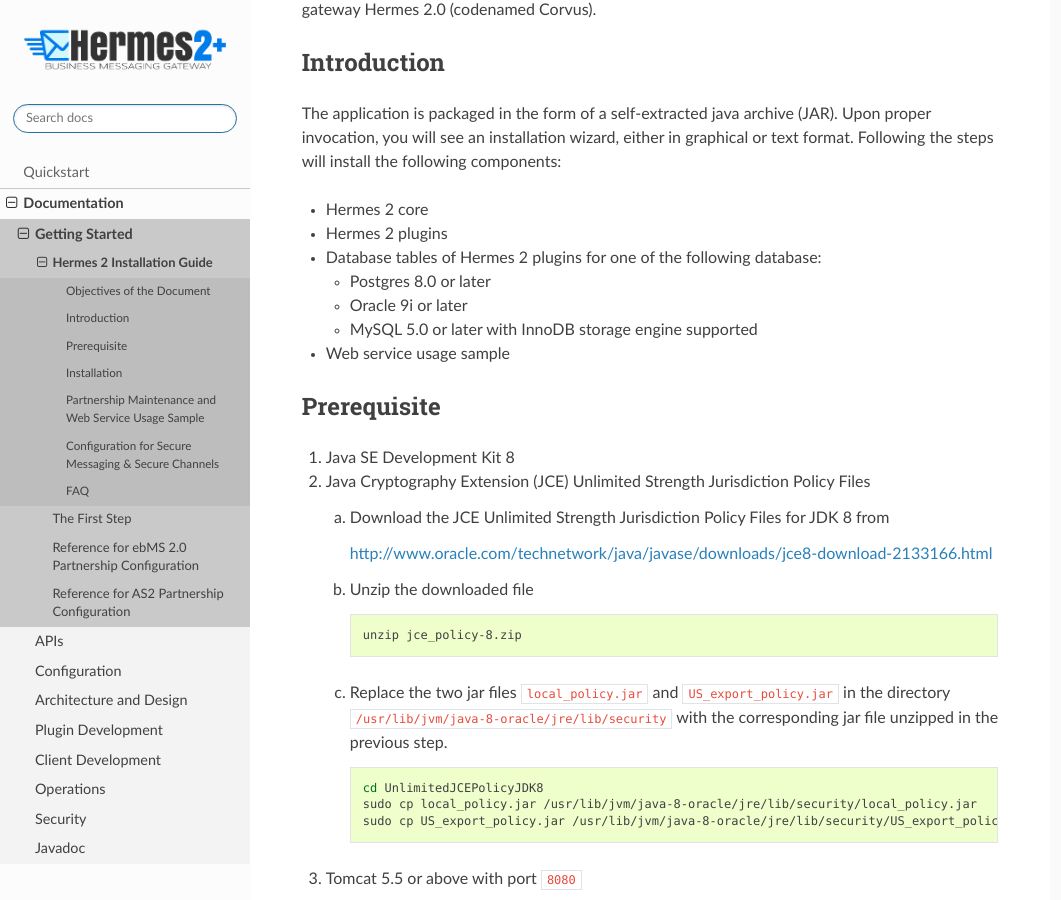
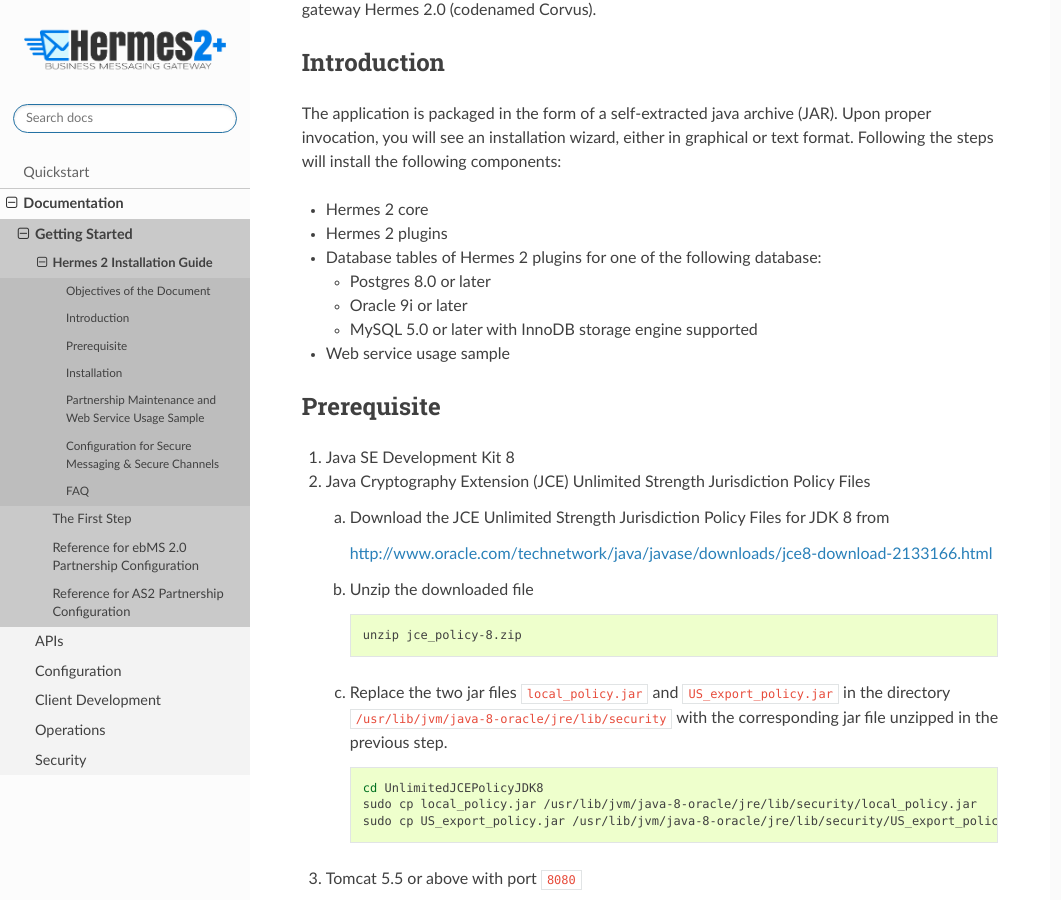
Before and after one commit to cecid/hermes-docs, a Sphinx documentation site: the page built from docs/source/installation.rst, in a window 1280 px wide and 900 px high, scrolled down 434 px. Shown: the whole window, without its empty margins (0-1061 px from the left). Built offline with Sphinx 7.4.7 and the Read the Docs theme 2.0.0, drawn with Linux system fonts in a browser that asks for light colours.

Commit message:
Edit links

```diff
--- a/docs/source/configuration.rst
+++ b/docs/source/configuration.rst
@@ -31,7 +31,7 @@
 
 Let's take a look at how the core system modules are loaded.
 
-.. image:: _static/images/2-overview-1.jpeg
+.. image:: /_static/images/2-overview-1.jpeg
 
 For the core system, Hermes 2 will look for the existence of a file named :file:`sys.properties` from the classpath which contains the location of the module-group definition file. E.g.,
 
@@ -53,7 +53,7 @@
 
 For the plugins, instead of looking for a file named :file:`sys.properties`, Hermes 2 will look for a file named :file:`plugin.xml` instead.
 
-.. image:: _static/images/2-overview-2.jpeg
+.. image:: /_static/images/2-overview-2.jpeg
 
 From within, a parameter with the value :literal:`module-group-descriptor` will define the location of the module-group definition.
 
--- a/docs/source/documentation.rst
+++ b/docs/source/documentation.rst
@@ -24,14 +24,6 @@
 
    configuration
 
-Architecture and Design
------------------------
-* Hermes 2 Architecture Overview.doc
-
-Plugin Development
-------------------
-* Hermes 2 Plugin Development Guide.doc
-
 Client Development
 ------------------
 .. toctree::
@@ -46,14 +38,9 @@
 
    web_service_usage_guide
 
-* Hermes 2 Administration Tool User Guide.doc
-
 Security
 --------
 .. toctree::
    :titlesonly:
 
    message_signing
-
-Javadoc
--------
--- a/docs/source/first_step.rst
+++ b/docs/source/first_step.rst
@@ -114,7 +114,7 @@
 #. Click the :guilabel:`Change` button.
 #. Now you should able to see a module called :guilabel:`Selected Partnership` that contains the information of selected partnership from the previous step like here.
 
-   .. image:: _static/images/first_step/CreateEbMS_Partnership_S9.png
+   .. image:: /_static/images/first_step/CreateEbMS_Partnership_S9.png
 
 #. Change the desired parameters/fields and click :guilabel:`Update` when you are done.
 #. A dialog box will prompt you to confirm the updates. Click :guilabel:`Ok`.
--- a/docs/source/index.rst
+++ b/docs/source/index.rst
@@ -13,7 +13,7 @@
 in the network while the receiver can guarantee every message is
 delivered once and only once, and in the right order.
 
-.. image:: _static/images/hermes_intro.png
+.. image:: /_static/images/hermes_intro.png
 
 EDI over the Internet
 ---------------------
--- a/docs/source/installation.rst
+++ b/docs/source/installation.rst
@@ -218,8 +218,8 @@
 
   #. Step 3 - Configure Database for AS2 Plugin (Optional)
 
-     .. image:: _static/images/3-4-1-step-3-configure-database-for-as2-plugin.png
-     .. image:: _static/images/3-4-1-step-3-h2o-installer.png
+     .. image:: /_static/images/3-4-1-step-3-configure-database-for-as2-plugin.png
+     .. image:: /_static/images/3-4-1-step-3-h2o-installer.png
 
      Descriptions of the settings:
 
@@ -278,7 +278,7 @@
 
 #. Once you have gained access to the admin page, you should see the Hermes 2 Administration Console page:
 
-   .. image:: _static/images/3-5-step-4-administration-console-page.png
+   .. image:: /_static/images/3-5-step-4-administration-console-page.png
 
 That's it! Your Hermes 2 should now be up and running. You can test your setup by running our web service usage sample in next section.
 
@@ -355,7 +355,7 @@
 
 Access http://localhost:8080/corvus/admin/as2/partnership to configure the partnership manually. Below is a simple loopback configuration sample:
 
-.. image:: _static/images/4-3-1-create-as2-partnership.png
+.. image:: /_static/images/4-3-1-create-as2-partnership.png
 
 
 +-------------------------------+------------------------------------------------+
@@ -420,7 +420,7 @@
 
 Access http://localhost:8080/corvus/admin/ebms/partnership to configure the partnership manually. Below is a simple loop-back configuration sample:
 
-  .. image:: _static/images/4-3-3-ebms-plugin.png
+  .. image:: /_static/images/4-3-3-ebms-plugin.png
 
 +----------------------------------+-------------------------------------------------+
 | Partnership ID                   | :literal:`ebms-loopback`                        |
@@ -553,7 +553,7 @@
 
    From the select message screen of :program:`as2-history`, enter 1 to select the inbox message and it will display ``Please provide the folder to store the payload(s):``. Press enter to save the payload in the current folder. A file named :file:`as2.{<timestamp>}@127.0.1.1.Payload.0` will be downloaded, where :file:`{<timestamp>}` is the time :program:`as2-send` was executed. Open that file and you will see the follow content:
 
-   .. image:: _static/images/4-4-1-smaple-message.png
+   .. image:: /_static/images/4-4-1-smaple-message.png
 
 ebMS Web Service Usage Sample
 """""""""""""""""""""""""""""
@@ -629,7 +629,7 @@
 
    From the select message screen of :program:`ebms-history`, enter :literal:`1` to select the inbox message and it will display ``Please provide the folder to store the payload(s):``. Press enter to save the payload in the current folder. A file named :file:`ebms.{<timestamp>}@127.0.1.1.Payload.0` will be downloaded, where :file:`{<timestamp>}` is the time :program:`ebms-send` was executed. Open that file and you will see the following content:
 
-   .. image:: _static/images/4-4-1-smaple-message.png
+   .. image:: /_static/images/4-4-1-smaple-message.png
 
 
 Configuration for Secure Messaging & Secure Channels
@@ -708,11 +708,11 @@
 
 For a receiver to verify the signature, a public certificate should be provided by the sender through the partnership maintenance page.
 
-  .. image:: _static/images/5-1-2-1.png
+  .. image:: /_static/images/5-1-2-1.png
 
 Set the value of :guilabel:`Signing Required` to :literal:`true`. For detailed settings of the partnership, please refer to :doc:`as2_partnership` or :doc:`ebms_partnership`.
 
-  .. image:: _static/images/5-1-2-2.png
+  .. image:: /_static/images/5-1-2-2.png
 
 Message Tranfer with Secure Channels
 ^^^^^^^^^^^^^^^^^^^^^^^^^^^^^^^^^^^^
```
